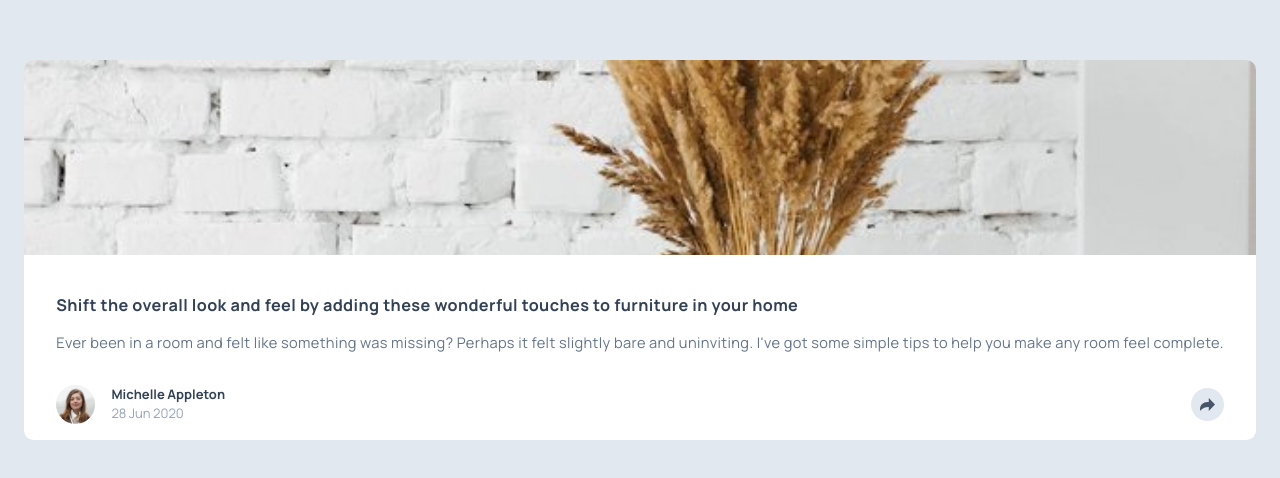
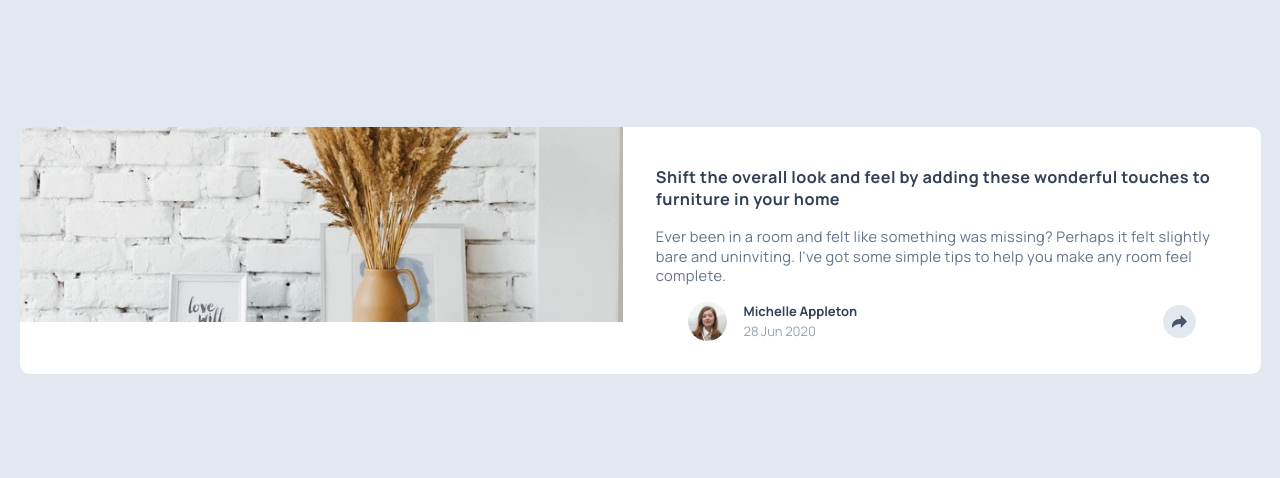
Before and after one commit to anderutan/article-preview-component, a React (Vite) app: page / in a window 1280 px wide. Shown: the part 150-628 px from the top of the page. Built offline with nearby package versions, Linux system fonts and the light colour scheme.

Commit message:
add function to track window width
PopoverMenu component will show different based on screen size

```diff
--- a/src/App.jsx
+++ b/src/App.jsx
@@ -1,17 +1,45 @@
 import drawer from './assets/drawers.jpg';
 
 import PopoverMenu from './PopoverMenu';
+import { useState, useEffect } from 'react';
 
 function App() {
+  function getWindowDimensions() {
+    const { innerWidth: width, innerHeight: height } = window;
+    return {
+      width,
+      height,
+    };
+  }
+
+  function useWindowDimensions() {
+    const [windowDimensions, setWindowDimensions] = useState(
+      getWindowDimensions()
+    );
+
+    useEffect(() => {
+      function handleResize() {
+        setWindowDimensions(getWindowDimensions());
+      }
+
+      window.addEventListener('resize', handleResize);
+      return () => window.removeEventListener('resize', handleResize);
+    }, []);
+
+    return windowDimensions;
+  }
+
+  console.log();
+
   return (
     <div className='w-full h-screen bg-slate-200 grid place-items-center'>
-      <div className='mx-6 rounded-xl overflow-hidden bg-white'>
+      <div className='mx-6 rounded-xl overflow-hidden bg-white md:flex'>
         <img
           src={drawer}
           alt=''
           className='h-60 w-full object-cover object-top '
         />
-        <div className='h-full w-full  pt-12 px-10 pb-5'>
+        <div className='h-full w-full  pt-12 px-10 pb-5 md:flex md:flex-col'>
           <p className='text-xl font-bold tracking-wide mb-5 text-slate-700'>
             Shift the overall look and feel by adding these wonderful touches to
             furniture in your home
@@ -21,9 +49,10 @@ function App() {
             felt slightly bare and uninviting. I've got some simple tips to help
             you make any room feel complete.
           </p>
+          {useWindowDimensions().width > 767 && <PopoverMenu />}
         </div>
         {/* profile */}
-        <PopoverMenu />
+        {useWindowDimensions().width < 768 && <PopoverMenu />}
       </div>
     </div>
   );
--- a/src/PopoverMenu.jsx
+++ b/src/PopoverMenu.jsx
@@ -1,4 +1,6 @@
-import { Popover } from '@headlessui/react';
+import { Popover, Transition } from '@headlessui/react';
+import { Fragment } from 'react';
+
 import avatar from './assets/avatar-michelle.jpg';
 import iconFb from './assets/icon-facebook.svg';
 import iconPt from './assets/icon-pinterest.svg';
@@ -30,6 +32,15 @@ export default function PopoverMenu() {
             </div>
           </Popover.Button>
 
+          <Transition
+            as={Fragment}
+            enter='transition ease-out duration-200'
+            enterFrom='opacity-0 translate-y-1'
+            enterTo='opacity-100 translate-y-0'
+            leave='transition ease-in duration-150'
+            leaveFrom='opacity-100 translate-y-0'
+            leaveTo='opacity-0 translate-y-1'
+          >
             <Popover.Panel className='absolute z-10 w-full top-[10px] left-0'>
               <div className='bg-slate-600 flex items-center px-10 py-5'>
                 <p className='text-lg tracking-[0.3em] text-slate-100'>SHARE</p>
@@ -75,6 +86,7 @@ export default function PopoverMenu() {
                 </div>
               </div>
             </Popover.Panel>
+          </Transition>
         </div>
       </div>
     </Popover>
```
Lines whose indentation alone changed are shown as unchanged.
